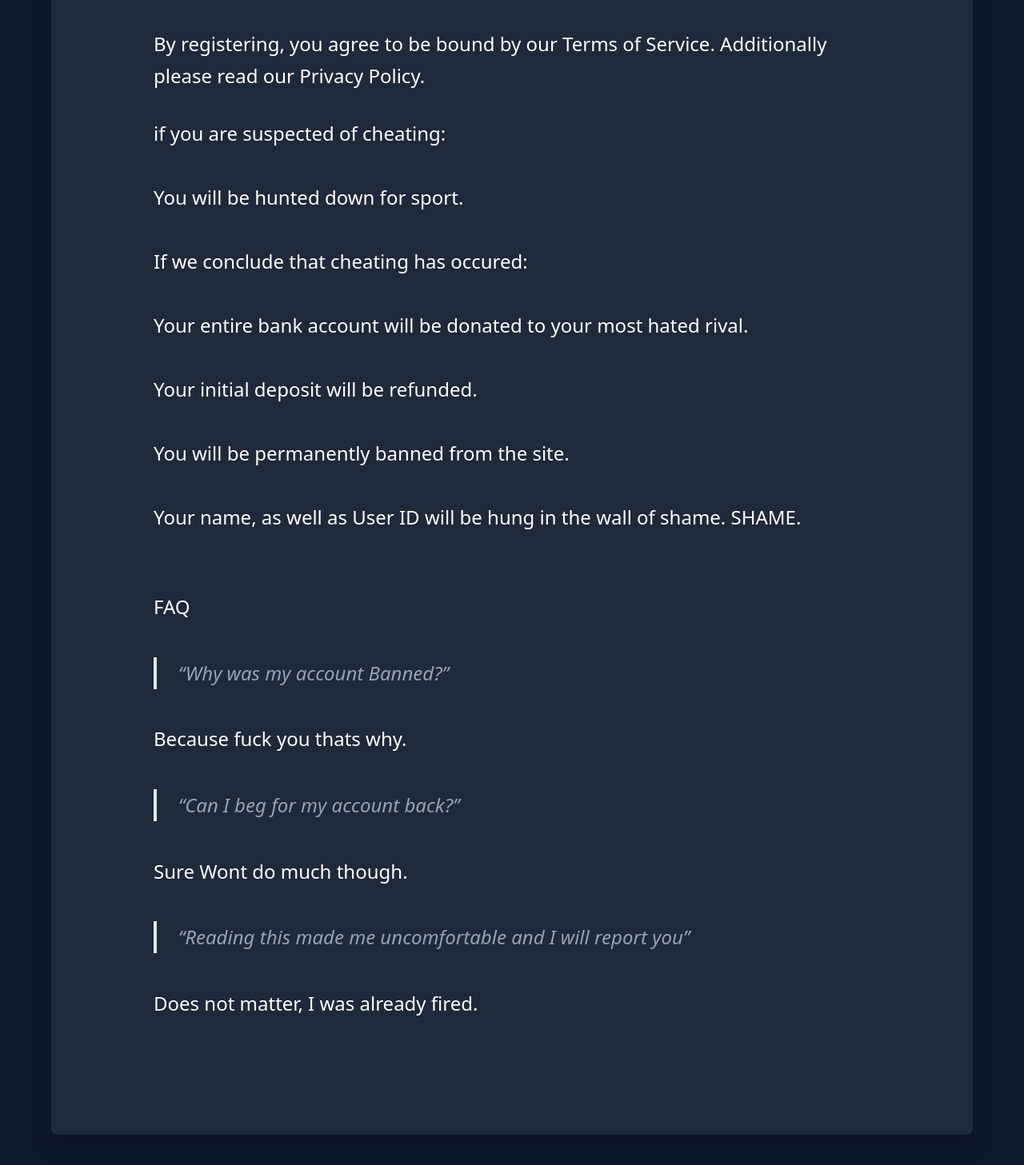
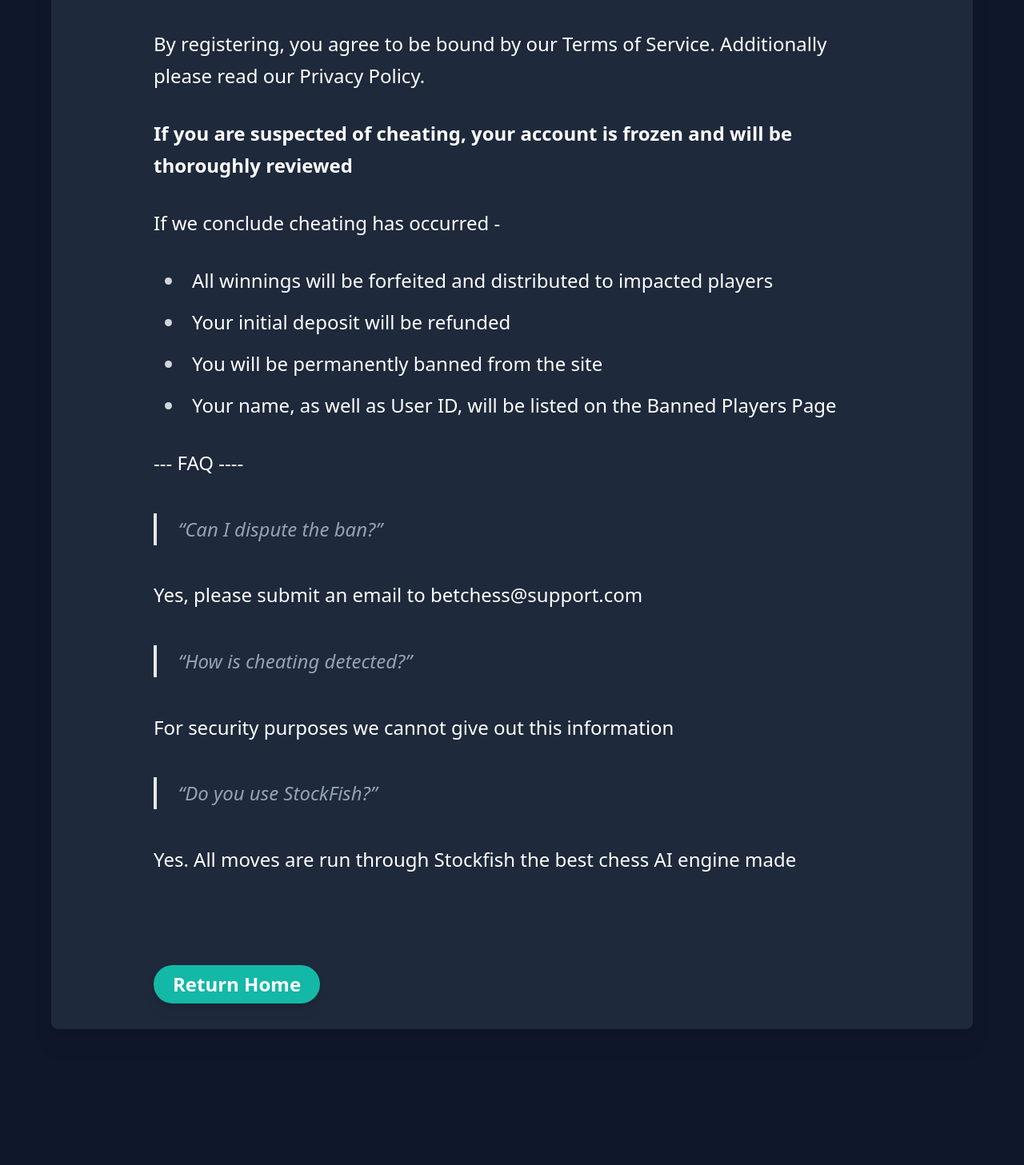
Before and after one commit to Eggysgames/BetChess, a Next.js app: page /cheatingpolicy in a window 1280 px wide. Shown: the part 389-1846 px from the top of the page at 80% size. After the commit the page ends 1716 px from the top, so only its background shows below. Built offline with nearby package versions, Linux system fonts and the light colour scheme.

Commit message:
Cheating Page Done
Cheating Page Done

```diff
--- a/pages/cheatingpolicy.tsx
+++ b/pages/cheatingpolicy.tsx
@@ -1,3 +1,5 @@
+import { StyledButton, DefaultButton } from "../components/StyledButton";
+
 const cheatingpolicy = () => {
     return (
 
@@ -17,43 +19,45 @@ const cheatingpolicy = () => {
           By registering, you agree to be bound by our Terms of Service. Additionally please read our Privacy Policy.
         </p>
 
+        <p><b>If you are suspected of cheating, your account is frozen and will be thoroughly reviewed</b></p>
 
-        <p>
-          if you are suspected of cheating:
-          <br /><br />
-          You will be hunted down for sport.
-          <br /><br />
-          If we conclude that cheating has occured:
-          <br /><br />
-          Your entire bank account will be donated to your most hated rival.
-          <br /><br />
-          Your initial deposit will be refunded.
-          <br /><br />
-          You will be permanently banned from the site.
-          <br /><br />
-          Your name, as well as User ID will be hung in the wall of shame. SHAME.
-          <br /><br />
+        <p>If we conclude cheating has occurred -</p>
 
-        </p>
-          <p>FAQ</p>
+      <ul>
+        <li>All winnings will be forfeited and distributed to impacted players</li>
+        <li>Your initial deposit will be refunded</li>
+        <li>You will be permanently banned from the site</li>
+        <li>Your name, as well as User ID, will be listed on the Banned Players Page</li>
+      </ul>
+
+
+          <p>--- FAQ ----</p>
         <blockquote className="text-left text-slate-400">
-          <p>Why was my account Banned?</p>
+          <p>Can I dispute the ban?</p>
         </blockquote>
-        <p>Because fuck you thats why.</p>
+        <p>Yes, please submit an email to betchess@support.com</p>
         <blockquote className="text-left text-slate-400">
-          <p>Can I beg for my account back?</p>
+          <p>How is cheating detected?</p>
         </blockquote>
-        <p>Sure Wont do much though.</p>
+        <p>For security purposes we cannot give out this information</p>
         <blockquote className="text-left text-slate-400">
-          <p>Reading this made me uncomfortable and I will report you</p>
+          <p>Do you use StockFish?</p>
         </blockquote>
-        <p>Does not matter, I was already fired.</p>
+        <p>Yes. All moves are run through Stockfish the best chess AI engine made</p>
         <br /><br />
 
 
 
       </article>
 
+      <StyledButton
+                inserttext="Return Home"
+                link="/"
+                colour="bg-teal-500"
+                hover="hover:bg-teal-700"
+                textsize="text-2xl"
+              />
+
       </div>
     );
   }
--- a/pages/index.tsx
+++ b/pages/index.tsx
@@ -36,7 +36,7 @@ const Index = () => {
             <div className="text-center mb-4 mb-4">
               <StyledButton
                 inserttext="Betting and Cheating Guideline"
-                link="/chessgame"
+                link="/cheatingpolicy"
                 colour="bg-teal-500"
                 hover="hover:bg-teal-700"
                 textsize="text-2xl xl:text-4xl"
```
